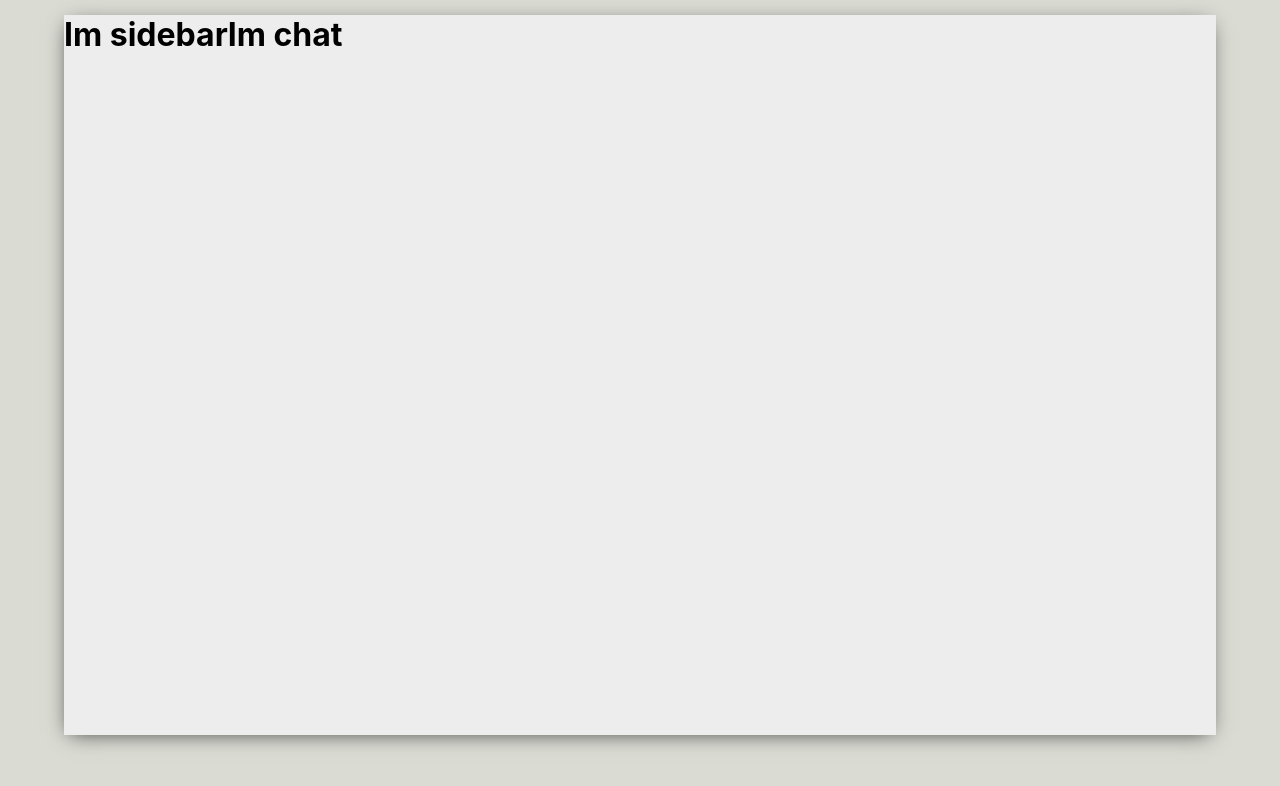
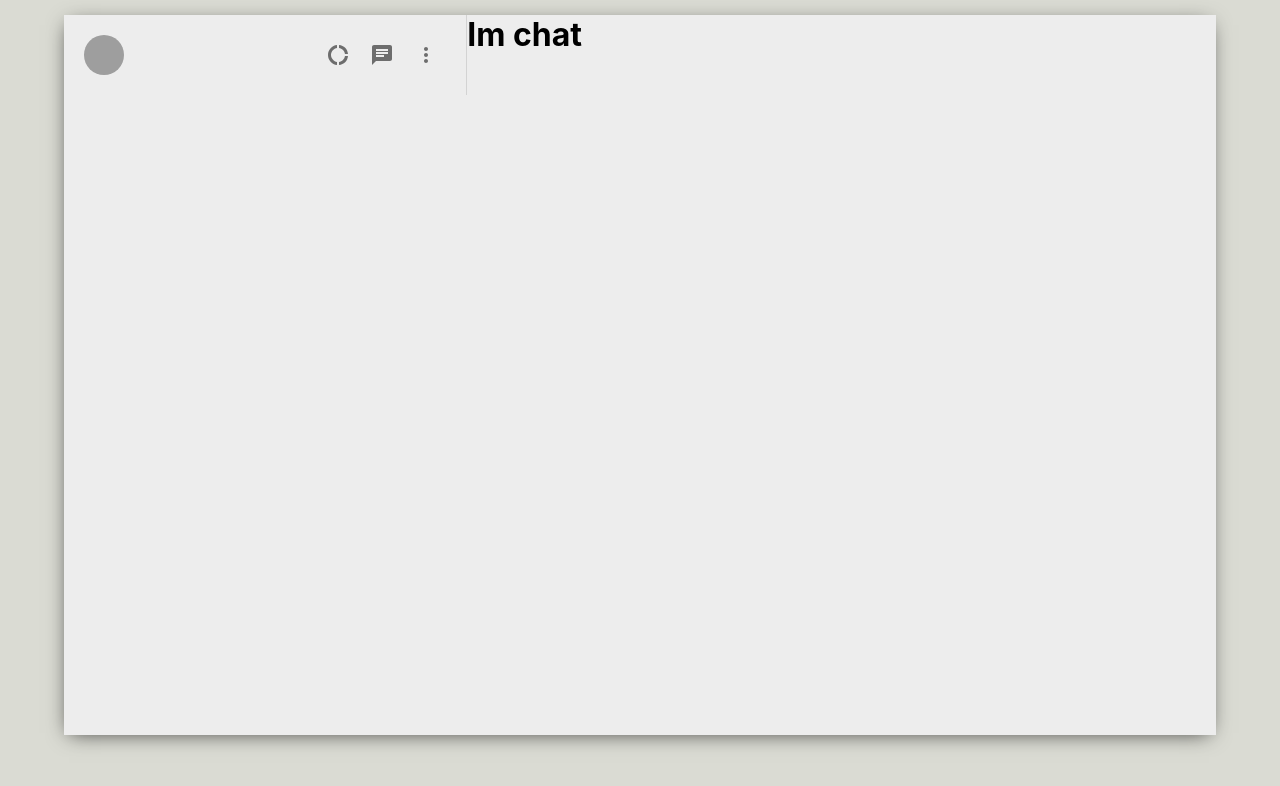
Before and after one commit to ortizfram/Whatsapp-Clone-MERN-stack, a React (Create React App) app: page / in a window 1280 px wide. Shown: the top 786 px of the page. Built offline with nearby package versions, Linux system fonts and the light colour scheme; grey boxes are pictures that could not be loaded.

Commit message:
sidebar header style

```diff
--- a/package.json
+++ b/package.json
@@ -3,12 +3,16 @@
   "version": "0.1.0",
   "private": true,
   "dependencies": {
+    "@emotion/react": "^11.10.6",
+    "@emotion/styled": "^11.10.6",
+    "@mui/icons-material": "^5.11.11",
+    "@mui/material": "^5.11.11",
     "@testing-library/jest-dom": "^5.16.5",
     "@testing-library/react": "^13.4.0",
     "@testing-library/user-event": "^13.5.0",
     "react": "^18.2.0",
     "react-dom": "^18.2.0",
-    "react-scripts": "5.0.1",
+    "react-scripts": "^2.1.3",
     "web-vitals": "^2.1.4"
   },
   "scripts": {
--- a/src/App.js
+++ b/src/App.js
@@ -1,3 +1,4 @@
+import React from 'react';
 import './App.css';
 import Chat from './Chat';
 import Sidebar from './Sidebar';
--- a/src/Chat.css
+++ b/src/Chat.css
@@ -0,0 +1,5 @@
+.chat {
+    display: flex;
+    flex-direction: column;
+    flex: 0.65;
+}
--- a/src/Sidebar.css
+++ b/src/Sidebar.css
@@ -0,0 +1,24 @@
+.sidebar {
+    display: flex;
+    flex-direction: column;
+    flex: 0.35;
+}
+
+.sidebar__header {
+    display: flex;
+    justify-content: space-between;
+    padding: 20px;
+    border-right: 1px solid lightgray;
+}
+
+.sidebar__headerRight {
+    display: flex;
+    align-items: center;
+    justify-content: space-between;
+    min-width: 10vw;
+}
+
+.sidebar__headerRight > .MuiSvgIcon-root {
+    margin-right: 2vw;
+    font-size: 24px;
+}
--- a/src/Sidebar.js
+++ b/src/Sidebar.js
@@ -1,10 +1,27 @@
 import React from 'react';
 import './Sidebar.css';
+import MoreVertIcon from '@mui/icons-material/MoreVert';
+import ChatIcon from '@mui/icons-material/Chat';
+import DonutLargeIcon from '@mui/icons-material/DonutLarge';
+import { IconButton,Avatar } from '@mui/material';
 
 function Sidebar() {
   return (
     <div className='sidebar'>
-      <h1>Im sidebar</h1>
+      <div className="sidebar__header">
+        <Avatar src="https://static.euronews.com/articles/stories/07/23/85/78/1440x810_cmsv2_653ff2f4-3b92-5efa-941c-2ed0b4c50d10-7238578.jpg"/>
+        <div className="sidebar__headerRight">
+          <IconButton>
+            <DonutLargeIcon />
+          </IconButton>
+          <IconButton>
+            <ChatIcon />
+          </IconButton>
+          <IconButton>
+            <MoreVertIcon />
+          </IconButton>
+        </div>
+      </div>
     </div>
   );
 }
```
Also changed, not shown: 1 other file (tests, documents, lock files or other folders).
